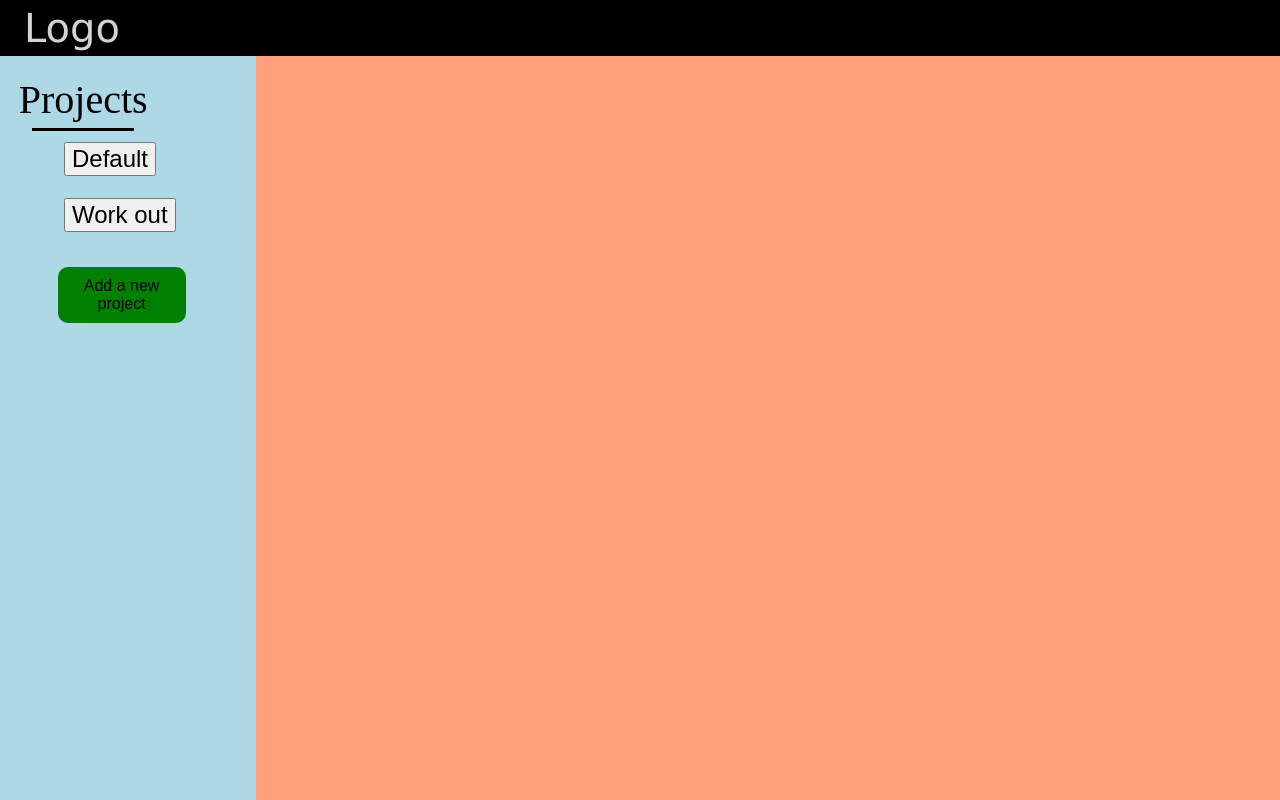
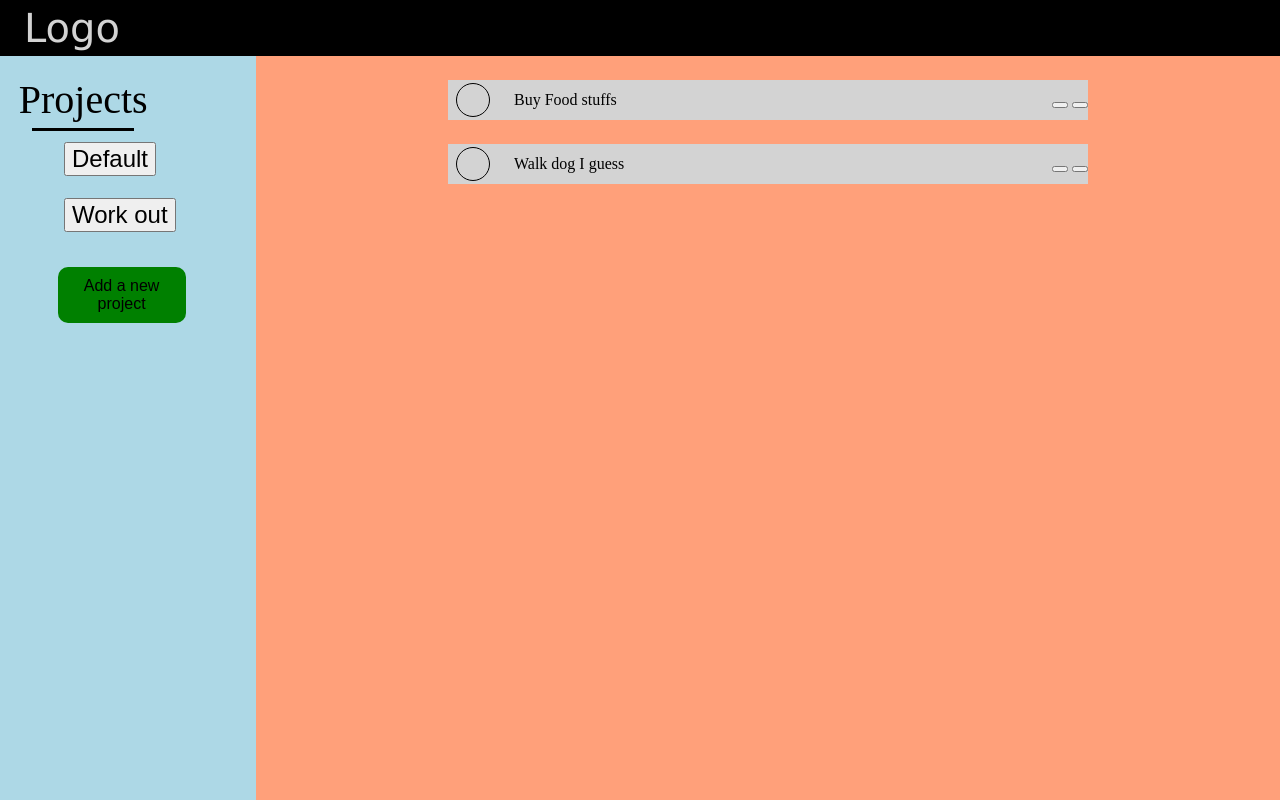
Before and after one commit to Zadag/task-manager, a plain HTML site: page index.html in a window 1280 px wide. Drawn offline with Linux system fonts and the light colour scheme.

Commit message:
adds todos to index and stylesheet

```diff
--- a/index.html
+++ b/index.html
@@ -25,10 +25,24 @@
             </div>
             <div id="todos-container">
                 <div class="todo">
-
+                    <div class="todo-left">
+                        <div class="check-it-off"></div>
+                        <p class="todo-title">Buy Food stuffs</p>
+                    </div>
+                    <div class="todo-right">
+                        <button></button>
+                        <button></button>
+                    </div>
                 </div>
                 <div class="todo">
-
+                    <div class="todo-left">
+                        <div class="check-it-off"></div>
+                        <p class="todo-title">Walk dog I guess</p>
+                    </div>
+                    <div class="todo-right">
+                        <button></button>
+                        <button></button>
+                    </div>
                 </div>
             </div>
         </div>
--- a/stylesheet.css
+++ b/stylesheet.css
@@ -64,6 +64,9 @@ table {
 }
 
 #todos-container {
+	display: flex;
+	flex-direction: column;
+	align-items: center;
 	height: 93vh;
 	width: 80vw;
 	background-color: lightsalmon;
@@ -126,3 +129,31 @@ table {
 	width: 10vw;
 	background-color: green;
 }
+
+.todo {
+	display: flex;
+	align-items: center;
+	justify-content: space-between;
+	margin-top: 3vh;
+	width: 50vw;
+	height: 5vh;
+	background-color: lightgray;
+}
+
+.check-it-off {
+	margin-left: 1vh;
+	height: 4vh;
+	width: 4vh;
+	border-style: solid;
+	border-radius: 50%;
+	border-width: 1px;
+}
+
+.todo-title {
+	margin-left: 3vh;
+}
+
+.todo-left {
+	display: flex;
+	align-items: center;
+}
```
